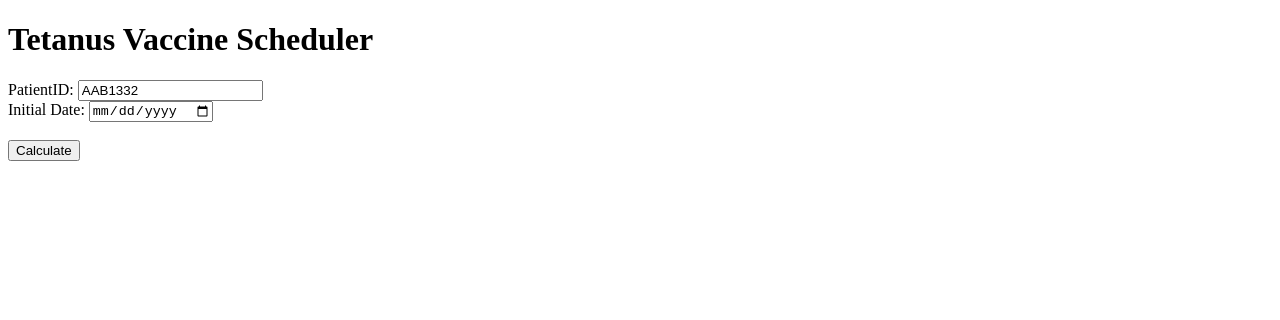
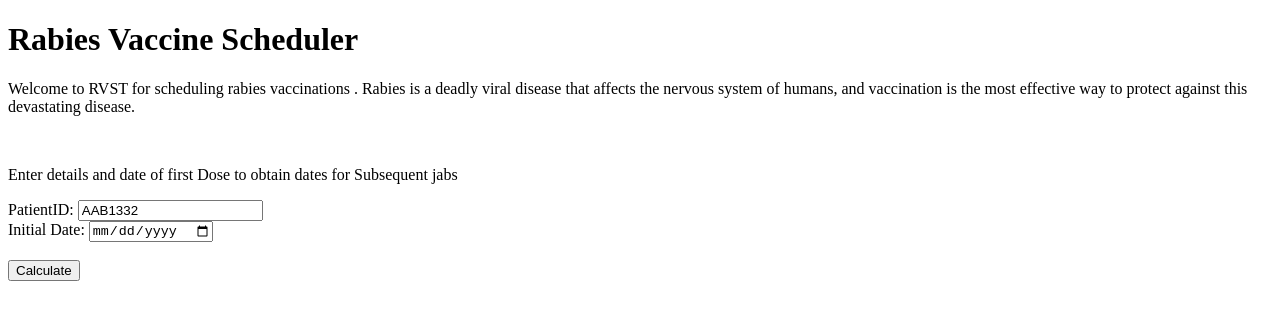
Before and after one commit to Gayheart/VaccineTimingtool, a plain HTML site: page index.html in a window 1280 px wide. Drawn offline with Linux system fonts and the light colour scheme.

Commit message:
added descriptory text

```diff
--- a/index.html
+++ b/index.html
@@ -3,11 +3,18 @@
 <head>
     <meta charset="UTF-8">
     <meta name="viewport" content="width=device-width, initial-scale=1.0">
-    <title>VTT</title>
+    <title>RVST</title>
     <link rel="stylesheet" type="text/css" href="css/styles.css">
 </head>
 <body>
-    <h1>Tetanus Vaccine Scheduler</h1>
+    <h1>Rabies Vaccine Scheduler</h1>
+
+    <p>Welcome to RVST for scheduling rabies vaccinations
+        . Rabies is a deadly viral disease that affects the nervous
+        system of humans, and vaccination is the most effective
+         way to protect against this devastating disease.</p> <br>
+
+    <p>Enter details and date of first Dose to obtain dates for Subsequent jabs</p>
 
     <form id="frm1" action="/action_page.php">
         <label for="PatientID">PatientID:</label>
```
